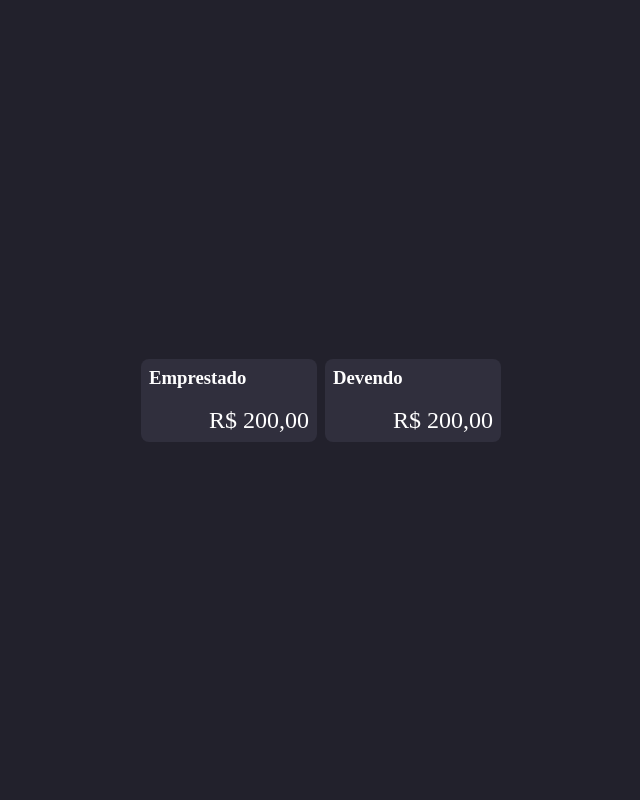
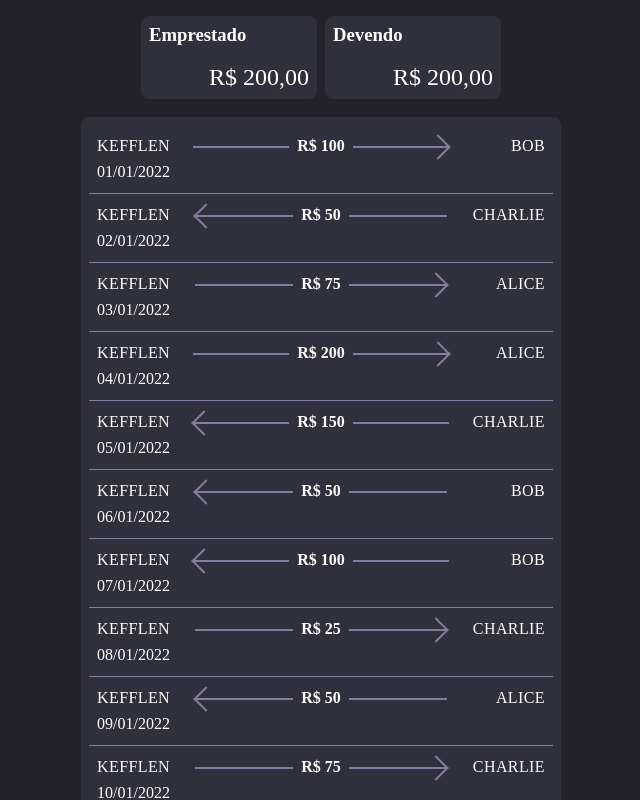
Before and after one commit to kefflen/loan-application, a React (Vite) app: page / in a window 1280 px wide. Shown: the top 800 px of the page, without its empty margins (319-959 px from the left). Built offline with nearby package versions, Linux system fonts and the light colour scheme.

Commit message:
Creating TransactionList

```diff
--- a/package.json
+++ b/package.json
@@ -4,7 +4,7 @@
   "version": "0.0.0",
   "type": "module",
   "scripts": {
-    "dev": "vite",
+    "dev": "vite --force",
     "build": "tsc && vite build",
     "preview": "vite preview",
     "format": "prettier --write src/**/*.{ts,tsx}",
--- a/src/App.tsx
+++ b/src/App.tsx
@@ -1,6 +1,8 @@
 import { ThemeProvider } from 'styled-components'
 import { BalanceSection } from './components/BalanceSection'
+import { TransactionList } from './components/TransactionList'
 import { GlobalStyles } from './GlobalStyles'
+import { TransactionMock } from './mocks'
 import { theme } from './themes'
 
 function App() {
@@ -9,6 +11,7 @@ function App() {
 			<GlobalStyles />
 			<div className="app">
 				<BalanceSection />
+				<TransactionList transactions={TransactionMock} />
 			</div>
 		</ThemeProvider>
 	)
--- a/src/GlobalStyles.ts
+++ b/src/GlobalStyles.ts
@@ -17,14 +17,17 @@ export const GlobalStyles = createGlobalStyle`
     font-size: 1.6rem;
     background-color: ${(props) => props.theme.colors.background};
     color: ${(props) => props.theme.colors.text};
+		overflow-x: hidden;
   }
 
   .app {
     min-height: 100vh;
-    min-width: 100vw;
+    width: 100vw;
+		padding: 1.6rem;
     display: flex;
-    justify-content: center;
     align-items: center;
+    flex-direction: column;
+    gap: 1.8rem;
   }
 
 `
--- /dev/null
+++ b/src/components/TransactionList/TransactionItem/index.tsx
@@ -0,0 +1,24 @@
+import { Transaction } from '../../../types/Transaction'
+import { formatDate } from '../../../utils/formatDate'
+import { Arrow, Container, TransactionInfo, TransferInfo } from './styled'
+
+type props = {
+	transaction: Transaction
+}
+
+export function TransactionItem({ transaction }: props) {
+	return (
+		<Container>
+			<TransferInfo>
+				<div className="name">{transaction.sender}</div>
+				<Arrow className={transaction.type === 'owed' ? 'reverse' : 'no-tip'} />
+				<div className="value-wrapper">R$ {transaction.value}</div>
+				<Arrow className={transaction.type === 'owed' ? 'no-tip' : ''} />
+				<div className="name receiver">{transaction.receiver}</div>
+			</TransferInfo>
+			<TransactionInfo>
+				{formatDate(transaction.createdAt)}
+			</TransactionInfo>
+		</Container>
+	)
+}
--- /dev/null
+++ b/src/components/TransactionList/TransactionItem/styled.ts
@@ -0,0 +1,79 @@
+import styled from 'styled-components'
+
+export const Container = styled.div`
+	display: flex;
+	flex-direction: column;
+	gap: 0.8rem;
+	padding: 1.2rem 0.8rem;
+
+	& + & {
+		border-top: 1px solid #837E9F;
+	}
+`
+
+export const TransferInfo = styled.div`
+	display: flex;
+	justify-content: center;
+	align-items: center;
+	.name {
+		flex: 1;
+		text-transform: uppercase;
+		font-weight: semibold;
+		letter-spacing: 0.04rem;
+	}
+
+	.receiver {
+		text-align: end;
+	}
+
+	.value-wrapper {
+		display: flex;
+		padding: 0 0.8rem;
+		justify-content: center;
+		font-weight: bold;
+	}
+`
+export const TransactionInfo = styled.div`
+
+`
+export const Arrow = styled.div`
+	position: relative;
+	height: 1.6rem;
+	flex: 1;
+	::before {
+		content: '';
+		position: absolute;
+		top: 50%;
+		width: 100%;
+		background-color: #837e9f;
+		height: 2px;
+	}
+
+	::after {
+		content: '';
+		position: absolute;
+		height: 1.6rem;
+		width: 1.6rem;
+		border-right: 2px solid #837e9f;
+		border-top: 2px solid #837e9f;
+		right: 0.2rem;
+		transform: rotate(45deg);
+	}
+	&.no-tip {
+		::after {
+			border-right: none;
+			border-top: none;
+			border-left: none;
+			border-bottom: none;
+		}
+	}
+	&.reverse {
+		::after {
+			border-right: none;
+			border-top: none;
+			border-left: 2px solid #837e9f;
+			border-bottom: 2px solid #837e9f;
+			left: 0.2rem;
+		}
+	}
+`
--- /dev/null
+++ b/src/components/TransactionList/index.tsx
@@ -0,0 +1,16 @@
+import { Transaction } from '../../types/Transaction'
+import { Container } from './styled'
+import { TransactionItem } from './TransactionItem'
+
+type props = {
+	transactions: Transaction[]
+}
+export function TransactionList({ transactions }: props) {
+	return (
+		<Container>
+			{transactions.map((transaction) => (
+				<TransactionItem key={transaction.id} transaction={transaction}/>
+			))}
+		</Container>
+	)
+}
--- /dev/null
+++ b/src/components/TransactionList/styled.ts
@@ -0,0 +1,8 @@
+import styled from 'styled-components'
+import { Card } from '../Card'
+
+export const Container = styled(Card)`
+	width: 48rem;
+	display: flex;
+	flex-direction: column;
+`
--- /dev/null
+++ b/src/mocks/index.ts
@@ -0,0 +1 @@
+export * from './transactionMock'
--- /dev/null
+++ b/src/mocks/transactionMock.ts
@@ -0,0 +1,130 @@
+import { Transaction } from '../types/Transaction'
+
+export const TransactionMock: Transaction[] = [
+	{
+		id: 't1',
+		value: 100,
+		createdAt: new Date('2022-01-01'),
+		sender: 'Kefflen',
+		receiver: 'Bob',
+		type: 'borrowed',
+		paid: true,
+	},
+	{
+		id: 't2',
+		value: 50,
+		createdAt: new Date('2022-01-02'),
+		sender: 'Kefflen',
+		receiver: 'Charlie',
+		type: 'owed',
+		paid: false,
+	},
+	{
+		id: 't3',
+		value: 75,
+		createdAt: new Date('2022-01-03'),
+		sender: 'Kefflen',
+		receiver: 'Alice',
+		type: 'borrowed',
+		paid: false,
+	},
+	{
+		id: 't4',
+		value: 200,
+		createdAt: new Date('2022-01-04'),
+		sender: 'Kefflen',
+		receiver: 'Alice',
+		type: 'borrowed',
+		paid: true,
+	},
+	{
+		id: 't5',
+		value: 150,
+		createdAt: new Date('2022-01-05'),
+		sender: 'Kefflen',
+		receiver: 'Charlie',
+		type: 'owed',
+		paid: true,
+	},
+	{
+		id: 't6',
+		value: 50,
+		createdAt: new Date('2022-01-06'),
+		sender: 'Kefflen',
+		receiver: 'Bob',
+		type: 'owed',
+		paid: true,
+	},
+	{
+		id: 't7',
+		value: 100,
+		createdAt: new Date('2022-01-07'),
+		sender: 'Kefflen',
+		receiver: 'Bob',
+		type: 'owed',
+		paid: false,
+	},
+	{
+		id: 't8',
+		value: 25,
+		createdAt: new Date('2022-01-08'),
+		sender: 'Kefflen',
+		receiver: 'Charlie',
+		type: 'borrowed',
+		paid: true,
+	},
+	{
+		id: 't9',
+		value: 50,
+		createdAt: new Date('2022-01-09'),
+		sender: 'Kefflen',
+		receiver: 'Alice',
+		type: 'owed',
+		paid: false,
+	},
+	{
+		id: 't10',
+		value: 75,
+		createdAt: new Date('2022-01-10'),
+		sender: 'Kefflen',
+		receiver: 'Charlie',
+		type: 'borrowed',
+		paid: false,
+	},
+	{
+		id: 't11',
+		value: 100,
+		createdAt: new Date('2022-01-11'),
+		sender: 'Kefflen',
+		receiver: 'Alice',
+		type: 'owed',
+		paid: false,
+	},
+	{
+		id: 't12',
+		value: 125,
+		createdAt: new Date('2022-01-12'),
+		sender: 'Kefflen',
+		receiver: 'Bob',
+		type: 'borrowed',
+		paid: true,
+	},
+	{
+		id: 't13',
+		value: 75,
+		createdAt: new Date('2022-01-13'),
+		sender: 'Kefflen',
+		receiver: 'Bob',
+		type: 'borrowed',
+		paid: false,
+	},
+	{
+		id: 't14',
+		value: 50,
+		createdAt: new Date('2022-01-14'),
+		sender: 'Kefflen',
+		receiver: 'Charlie',
+		type: 'owed',
+		paid: true,
+	},
+]
--- /dev/null
+++ b/src/types/Transaction.ts
@@ -0,0 +1,9 @@
+export type Transaction = {
+	id: string
+	value: number
+	createdAt: Date
+	sender: string
+	receiver: string
+	type: 'borrowed' | 'owed'
+	paid: boolean
+}
--- /dev/null
+++ b/src/utils/formatDate.ts
@@ -0,0 +1,7 @@
+export function formatDate(date: Date) {
+	const day = date.getDate().toString().padStart(2, '0')
+	const month = (date.getMonth() + 1).toString().padStart(2, '0')
+	const year = date.getFullYear().toString()
+
+	return `${day}/${month}/${year}`
+}
```
Also changed, not shown: src/components/BalanceSection/styled.ts (+6 -6 lines), 1 other file (tests, documents, lock files or other folders).
